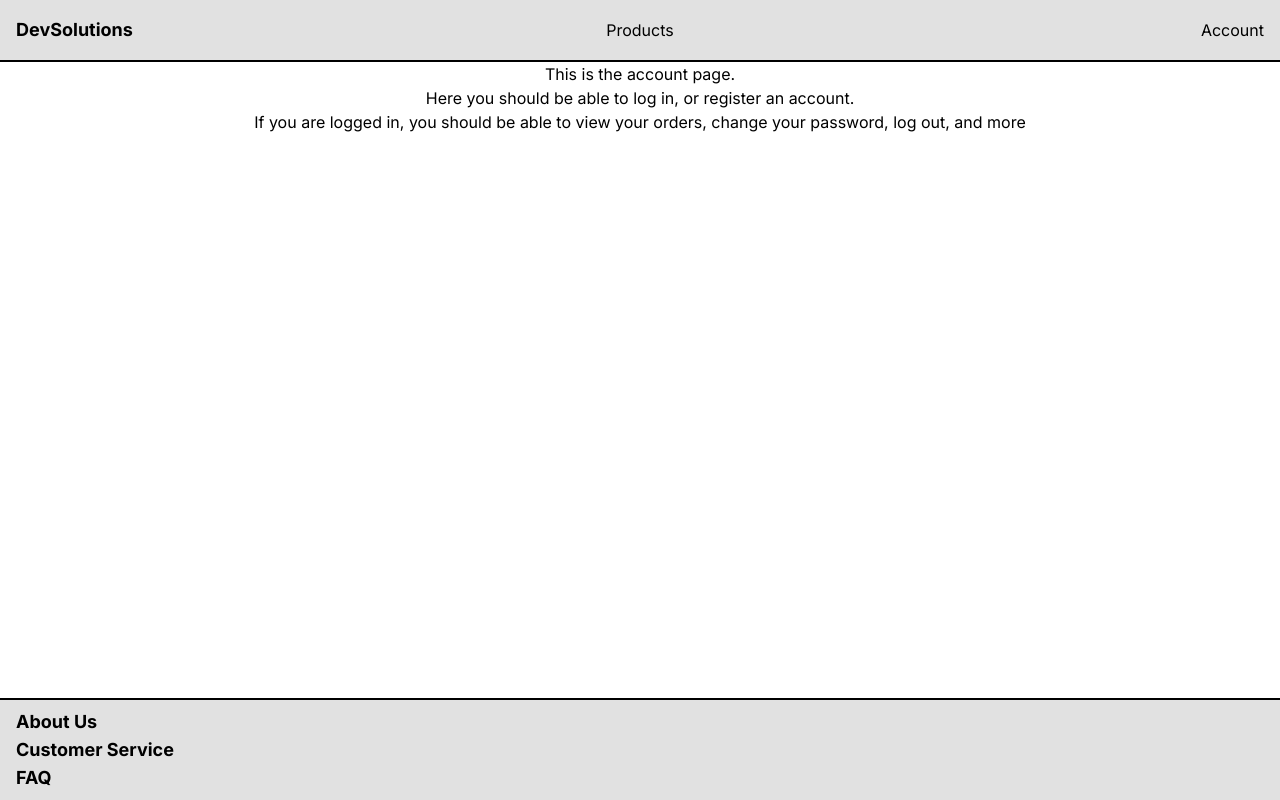
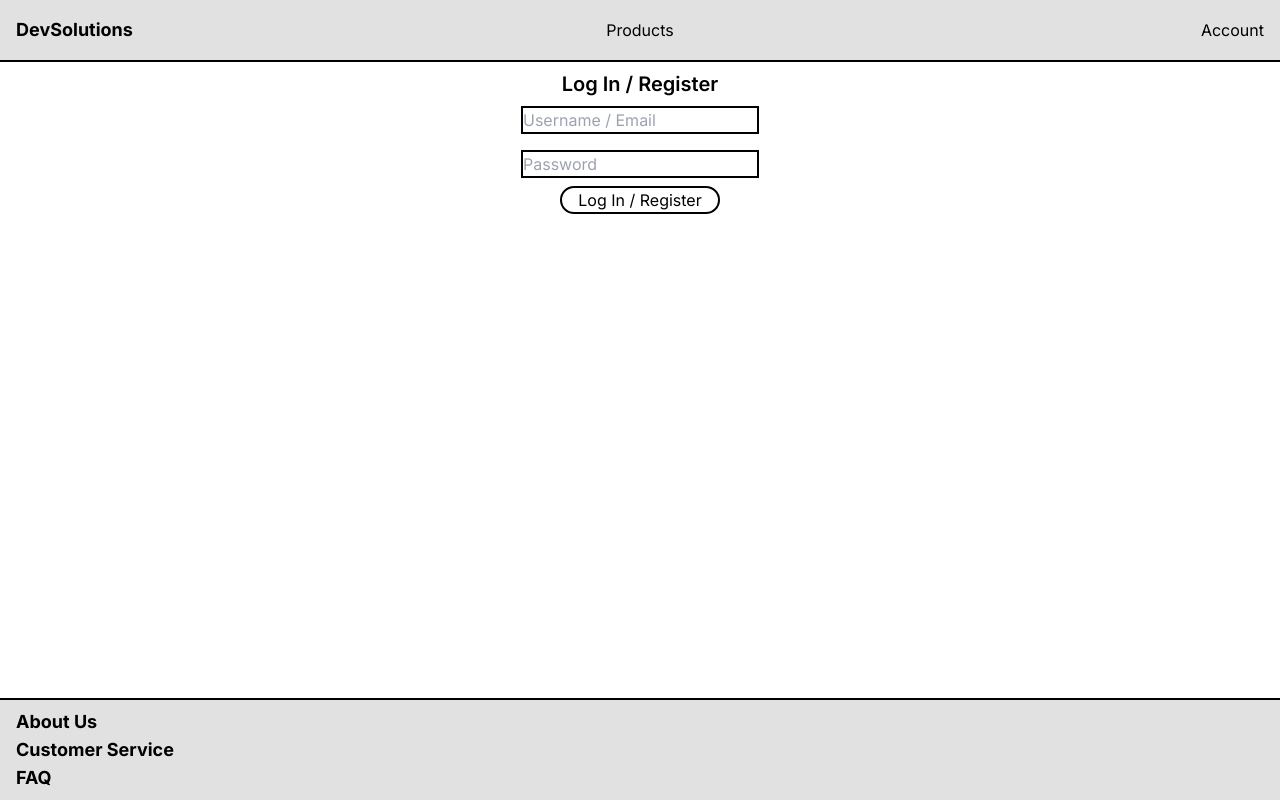
Before and after one commit to eskil4152/DevSolutions, a Next.js app: page /account in a window 1280 px wide. Built offline with nearby package versions, Linux system fonts and the light colour scheme.

Commit message:
Made non-functioning login page

```diff
--- a/app/(routes)/account/page.tsx
+++ b/app/(routes)/account/page.tsx
@@ -1,12 +1,33 @@
 export default function Account() {
   return (
-    <div className="text-center">
-      <h1>This is the account page.</h1>
-      <p>Here you should be able to log in, or register an account.</p>
-      <p>
-        If you are logged in, you should be able to view your orders, change
-        your password, log out, and more
-      </p>
+    <div className="text-center ">
+      <h1 className="text-xl font-semibold mt-2">Log In / Register</h1>
+
+      <input
+        type="text"
+        id="username"
+        width={10}
+        height={5}
+        placeholder="Username / Email"
+        className="border-2 border-black my-2"
+      />
+
+      <br />
+
+      <input
+        type="text"
+        id="username"
+        width={10}
+        height={5}
+        placeholder="Password"
+        className="border-2 border-black my-2"
+      />
+
+      <br />
+
+      <button className="border-2 border-black px-4 rounded-full">
+        Log In / Register
+      </button>
     </div>
   );
 }
```
